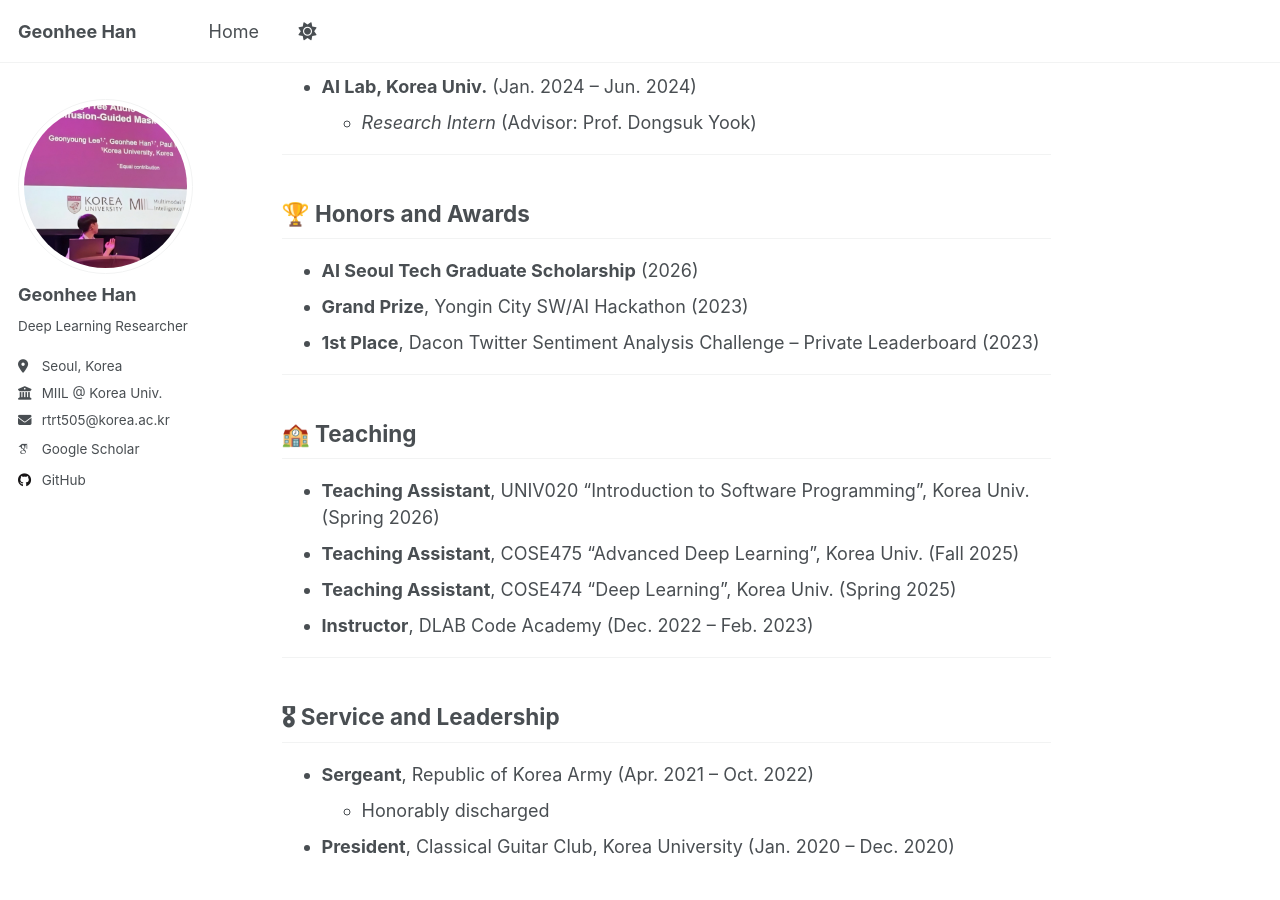
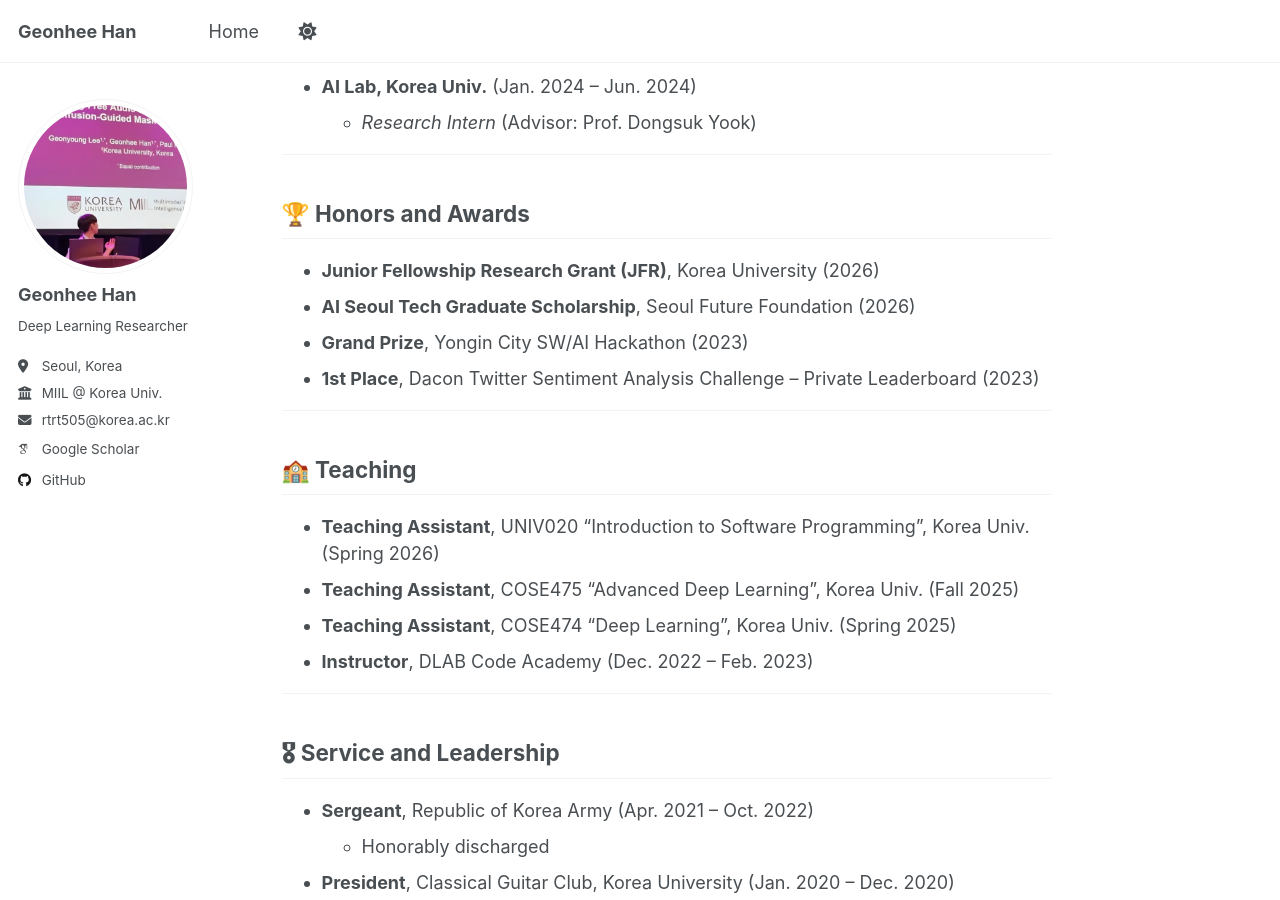
Before and after one commit to chaksseu/chaksseu.github.io, a Jekyll site: the page built from _pages/home.md, in a window 1280 px wide and 900 px high, scrolled down 1958 px. Built offline with Jekyll 4.4.1, drawn with Linux system fonts in a browser that asks for light colours; some web fonts are replaced.

Commit message:
update honors

```diff
--- a/_pages/home.md
+++ b/_pages/home.md
@@ -74,10 +74,10 @@ My research focuses on advancing **Multimodal Generative AI**, particularly by e
 
 ## 🏆 Honors and Awards
 
-* **AI Seoul Tech Graduate Scholarship** (2026)
+* **Junior Fellowship Research Grant (JFR)**, Korea University (2026)
+* **AI Seoul Tech Graduate Scholarship**, Seoul Future Foundation (2026)
 * **Grand Prize**, Yongin City SW/AI Hackathon (2023)
 * **1st Place**, Dacon Twitter Sentiment Analysis Challenge -- Private Leaderboard (2023)
-
 
 ---
 
```
